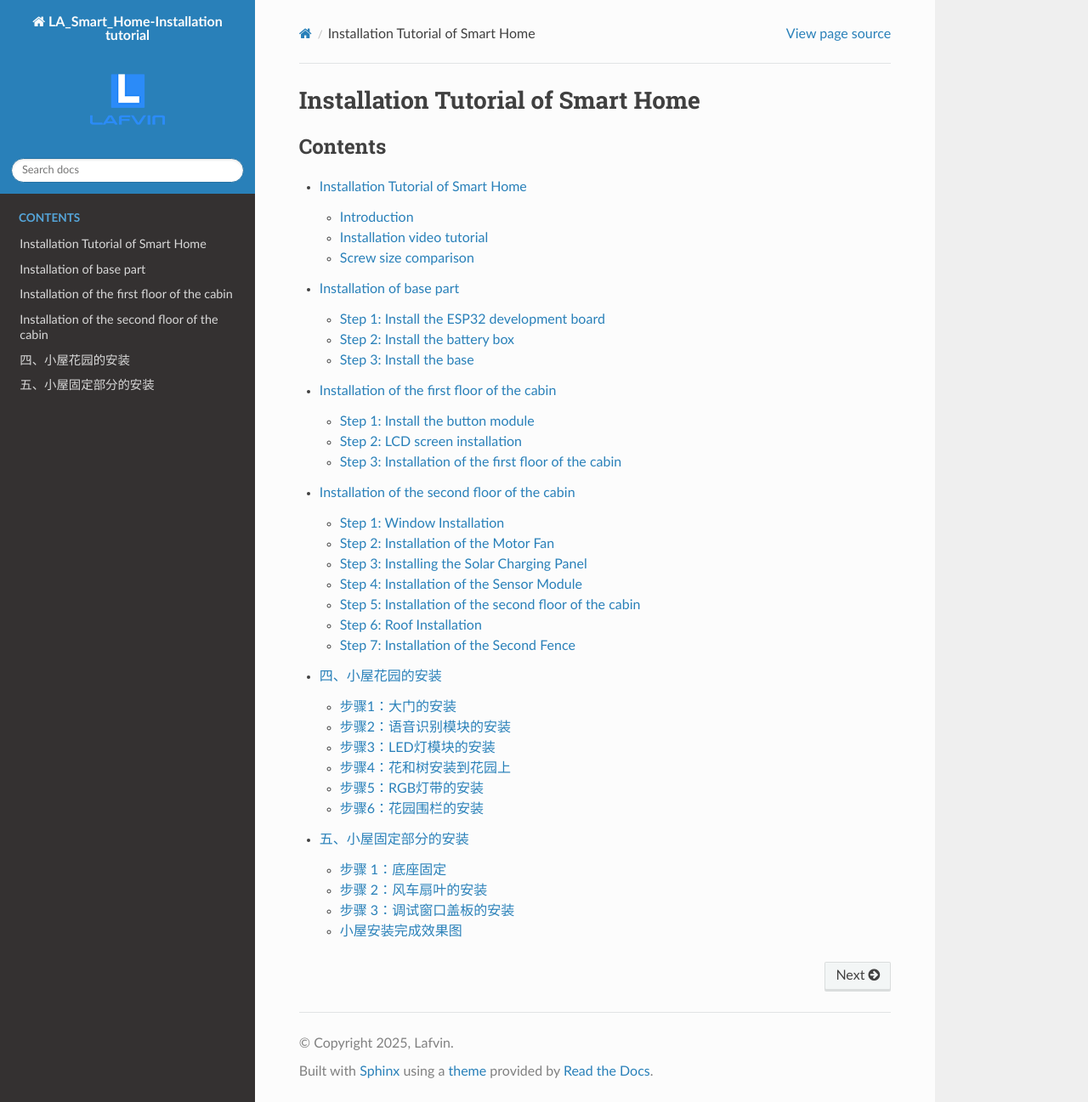
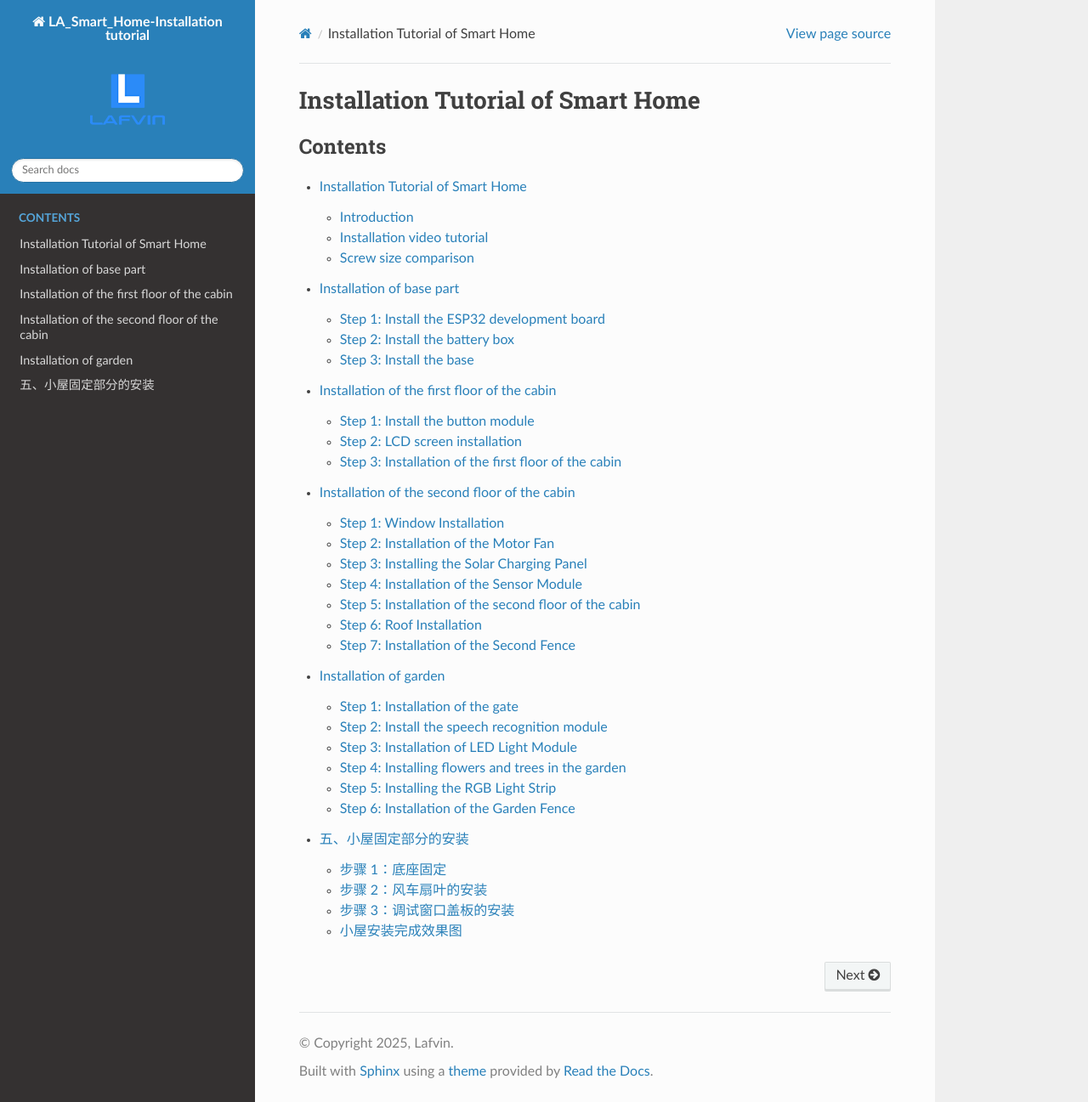
Before and after one commit to COLA508/LAFVIN_Smart-Home, a Sphinx documentation site: the page built from docs/source/index.rst, in a window 1280 px wide and 1297 px high. Shown: the whole window at 85% size. Built offline with Sphinx 7.4.7 and the Read the Docs theme 3.1.0, drawn with Linux system fonts in a browser that asks for light colours.

Commit message:
Update Garden.rst

```diff
--- a/docs/source/Garden.rst
+++ b/docs/source/Garden.rst
@@ -1,30 +1,30 @@
-四、小屋花园的安装
+Installation of  garden
 ===========================
 
-步骤1：大门的安装
+Step 1: Installation of the gate
 ---------------------------
 
-步骤1-1：齿轮与摆臂的安装
+Step 1-1: Installation of gear and swing arm
 ^^^^^^^^^^^^^^^^^^^^^^^
-零件清单：亚克力齿轮、舵机包（单向摆臂）、M1.5*5mm自攻螺丝（1颗）。
+Parts list: acrylic gear、 servo bag (one-way swing arm)、 M1.5*5mm self-tapping screw (1 PCS).
 
-安装如下图所示：
+The installation is shown in the following figure:
 
 .. image:: _static/齿轮摆臂带螺丝.png
    :alt: 大门齿轮
    :align: center
 
 
-.. admonition:: 注意事项
+.. admonition:: Precautions
 
- - 将齿轮的小孔（左右任意一侧）与摆臂的第三个小孔对齐后安装，并拧紧螺丝。
- - 此处的齿轮安装方式与之前窗户控制齿轮的步骤及零件相同。如已完成前述安装，本步骤可忽略。
+ - Align the small hole of the gear (either left or right) with the third small hole of the swing arm, then install it and tighten the screws.
+ - The gear installation method here is the same as the window control gear installation steps and parts. If the previous installation has been completed, this step can be ignored.
 
-步骤1-2：窗户舵机安装至椴木板上
+Step 1-2: Install the gate servo on the basswood board
 ^^^^^^^^^^^^^^^^^^^^^^^^^^^^
-零件清单：序号为“T”的椴木板、舵机包（舵机）、M2*30mm螺丝（两颗）、M2螺母（2颗）。
+Parts list: Basswood board with "T"、 servo bag (servo)、 M2*30mm screw (2 PCS)、 M2 nut (2 PCS).
 
-安装如下图所示：
+The installation is shown in the following figure:
 
 .. image:: _static/大门舵机安装带螺丝.png
    :alt: 舵机安装至椴木板
@@ -37,9 +37,9 @@
 
 步骤1-3：大门的齿轮与亚克力板安装至椴木板上
 ^^^^^^^^^^^^^^^^^^^^^^^^^^^^
-零件清单：序号为“P”的椴木板、亚克力驱动板（较长的亚克力）、组装好的齿轮、舵机包（最短的螺丝-M2*4mm）、M3*12mm螺丝（4颗）、M3螺母（4颗）
+Parts list: Basswood board with "T"、 window acrylic driver board (shorter acrylic)、 assembled gear、 servo package (shortest screw - M2*4mm)、 M3*12mm screw (4 PCS)、 M3 nut (4 PCS)
 
-安装如下图所示：
+The installation is shown in the following figure:
 
 .. image:: _static/大门亚克力带螺丝.png
    :alt: 大门亚克力安装
@@ -50,17 +50,19 @@
    <div style="margin-top: 30px;"></div>
 
 
-.. admonition:: 注意事项
+.. admonition:: Precautions
 
- - 将亚克力大门驱动板安装到椴木板上时，固定螺丝无需拧得过紧，应保留适当余量，以保证窗户滑动顺畅。
- - 大门的亚克力驱动板的齿条应朝上安装。
+ - There is a film on both sides of the acrylic, please tear it off before installation.
+ - When installing the acrylic gate drive plate to the basswood board, the fixing screws do not need to be tightened too much, and appropriate margin should be left to ensure smooth sliding of the window.
+ - The gate's acrylic drive plate should be installed with the rack facing upwards.
 
 
-步骤1-4：RFID感应模块的安装
+
+Step 1-4: Installation of RFID sensor module
 ^^^^^^^^^^^^^^^^^^^^^^^^^^^^
-零件清单：安装好亚克力大门驱动板以及舵机的椴木板T、RFID感应模块、M3*12mm螺丝（2颗）、M3螺母（2颗）
+Parts list: Acrylic door drive board and basswood board "T" with servo installed, RFID sensor module, M3*12mm screw (2 PCS), M3 nut (2 PCS)
 
-安装如下图所示：
+The installation is shown in the following figure:
 
 .. image:: _static/RFID感应模块安装新.png
    :alt: RFID安装
@@ -70,7 +72,7 @@
 
    <div style="margin-top: 30px;"></div>
 
-大门安装完成效果图：
+The effect picture of the gate installation is completed:
 
 .. image:: _static/大门安装完成效果图新.png
    :alt: 大门安装完成效果图
@@ -78,11 +80,11 @@
 
 
 
-步骤1-5：大门安装到花园
+Steps 1-5: Installing the gate to the garden
 ^^^^^^^^^^^^^^^^^^^^^^^^^^^^
-零件清单：安装好舵机、RFID感应模块以及亚克力的椴木板“T”。
+Parts List: Installed servos、 RFID sensor module、 and acrylic basswood board "T".
 
-安装如下图所示：
+The installation is shown in the following figure:
 
 .. image:: _static/20.大门安装1.png
    :alt: 大门安装
@@ -92,11 +94,11 @@
 
    <div style="margin-top: 30px;"></div>
 
-步骤2：语音识别模块的安装
+Step 2: Install the speech recognition module
 ---------------------------
-零件清单：语音识别模块、绿色的树椴木板、M3*12mm螺丝（2颗）、M3螺母（2颗）。
+Parts list: speech recognition module、 green basswood board、 M3*12mm screw (2 PCS)、 M3 nut (2 PCS).
 
-安装如下图所示：
+The installation is shown in the following figure:
 
 .. image:: _static/语音模块带螺丝.png
    :alt: 语音识别模块安装
@@ -104,11 +106,11 @@
 
 
 
-步骤3：LED灯模块的安装
+Step 3: Installation of LED Light Module
 ---------------------------
-零件清单：LED灯模块、粉色的花椴木板、M3*12mm螺丝（2颗）、M3螺母（2颗）。
+Parts list: LED light module、 pink basswood board、 M3*12mm screw (2 PCS)、 M3 nuts (2 PCS).
 
-安装如下图所示：
+The installation is shown in the following figure:
 
 .. image:: _static/LED灯带螺丝.png
    :alt: LED灯模块安装
@@ -116,11 +118,11 @@
 
 
 
-步骤4：花和树安装到花园上
+Step 4: Installing flowers and trees in the garden
 ---------------------------
-零件清单：安装好语音识别模块的绿色的树椴木板、安装好LED灯模块的粉色的花椴木板。
+Parts list: Green linden wood board with voice recognition module installed、 pink linden wood board with LED light module installed.
 
-安装如下图所示：
+The installation is shown in the following figure:
 
 .. image:: _static/21.花树安装.png
    :alt: 花树安装
@@ -131,34 +133,34 @@
    <div style="margin-top: 30px;"></div>
 
 
-步骤5：RGB灯带的安装
+Step 5: Installing the RGB Light Strip
 ---------------------------
-零件清单：RGB灯带、棕色的围栏椴木板（最长的一条围栏）
+Parts list: RGB light strip、 brown basswood fence board (The longest fence)
 
-安装如下图所示：
+The installation is shown in the following figure:
 
 .. image:: _static/RGB灯带安装.png
    :alt: RGB安装
    :align: center
 
 
-.. admonition:: 注意事项
+.. admonition:: Precautions
 
- - 先撕下灯带背面蓝色的胶带，再将灯带粘贴于围栏背面。
- - 为获得最佳发光效果，请尽量将 RGB 灯带居中粘贴在围栏背面
+ - First tear off the blue tape on the back of the light strip, and then stick the light strip on the back of the fence.
+ - To achieve the best lighting effect, please stick the RGB light strip in the center of the back of the fence.
 
 
-步骤6：花园围栏的安装
+Step 6: Installation of the Garden Fence
 ---------------------------
-零件清单：棕色的花园围栏椴木板（短的2条）、安装好RGB灯带的围栏。
+Parts list: Brown garden fence basswood planks (2 shorter ones)、 fence with RGB light strip installed.
 
-安装如下图所示：
+The installation is shown in the following figure:
 
 .. image:: _static/22.花园围栏安装.png
    :alt: RGB安装
    :align: center
 
 
-.. admonition:: 注意事项
+.. admonition:: Precautions
 
- - 请区分短、长两条围栏。较长的一条应安装在大门旁，较短的一条应安装在按键模块旁。
+ - Please distinguish between the short and long fences. The longer one should be installed next to the gate, and the shorter one should be installed next to the key module.
```
